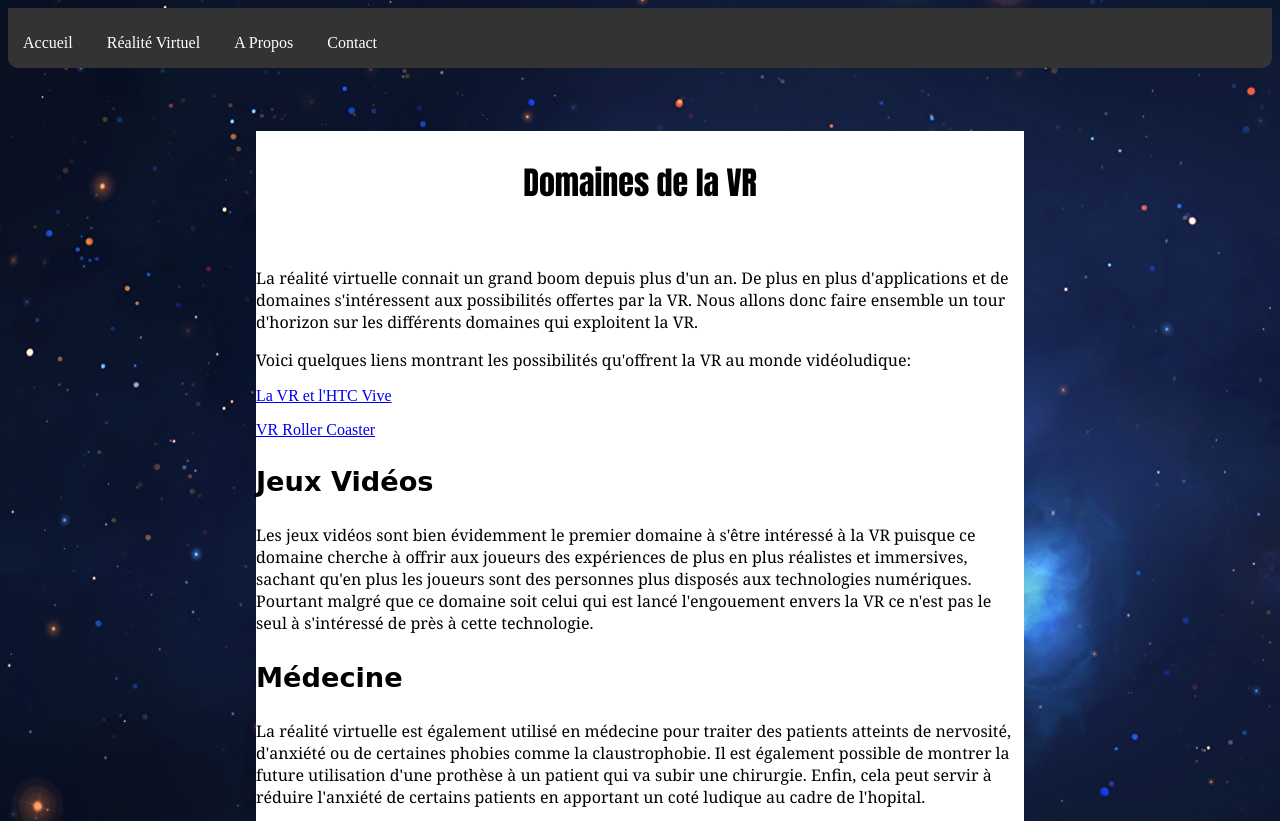
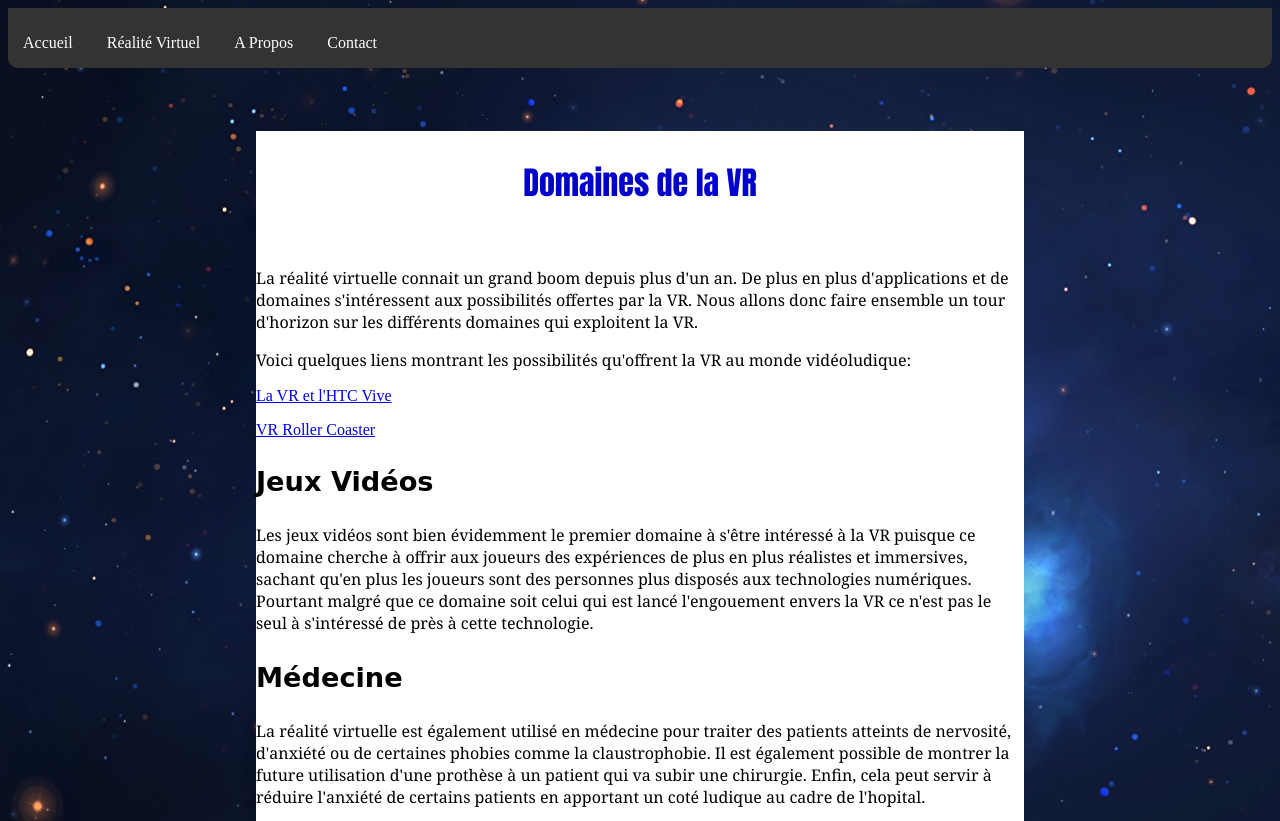
Before and after one commit to Dakusy/CDIN-WEB, a plain HTML site: page DomaineVR.html in a window 1280 px wide. Shown: the top 821 px of the page. Drawn offline with Linux system fonts and the light colour scheme.

Commit message:
couleur bleu pour le h2

```diff
--- a/Styles/personnalisationDomaineVR.css
+++ b/Styles/personnalisationDomaineVR.css
@@ -14,6 +14,7 @@ h2{
     text-align: center;
     font-size: 200%;
     font-family: impact;
+    color:mediumblue;
 }
 h3{
     text-align: left;
```
